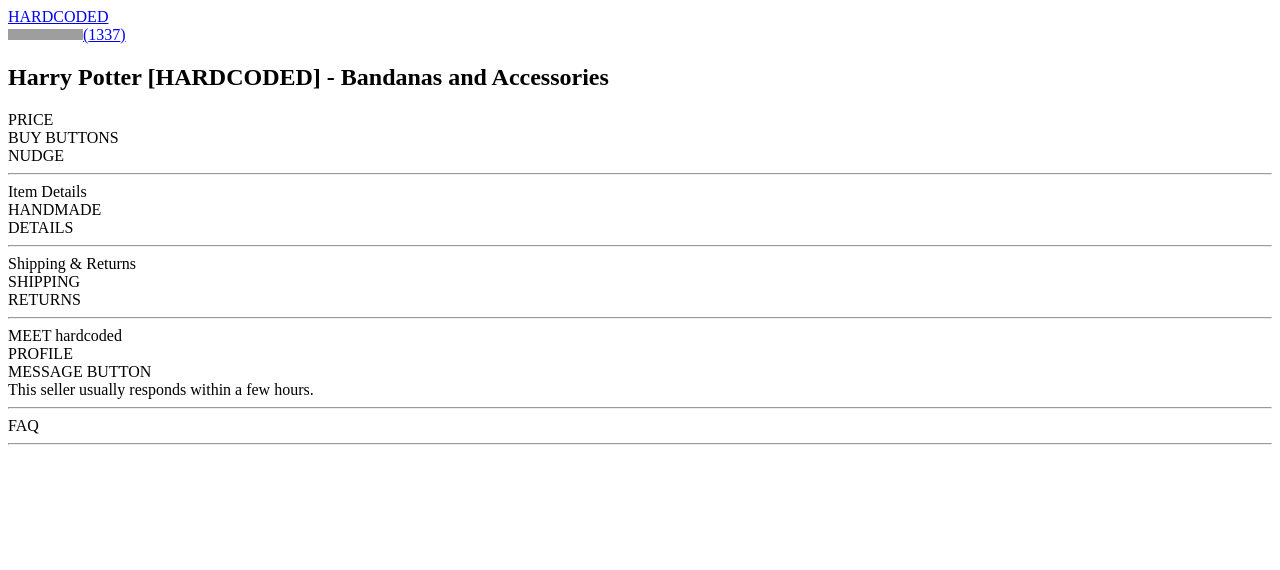
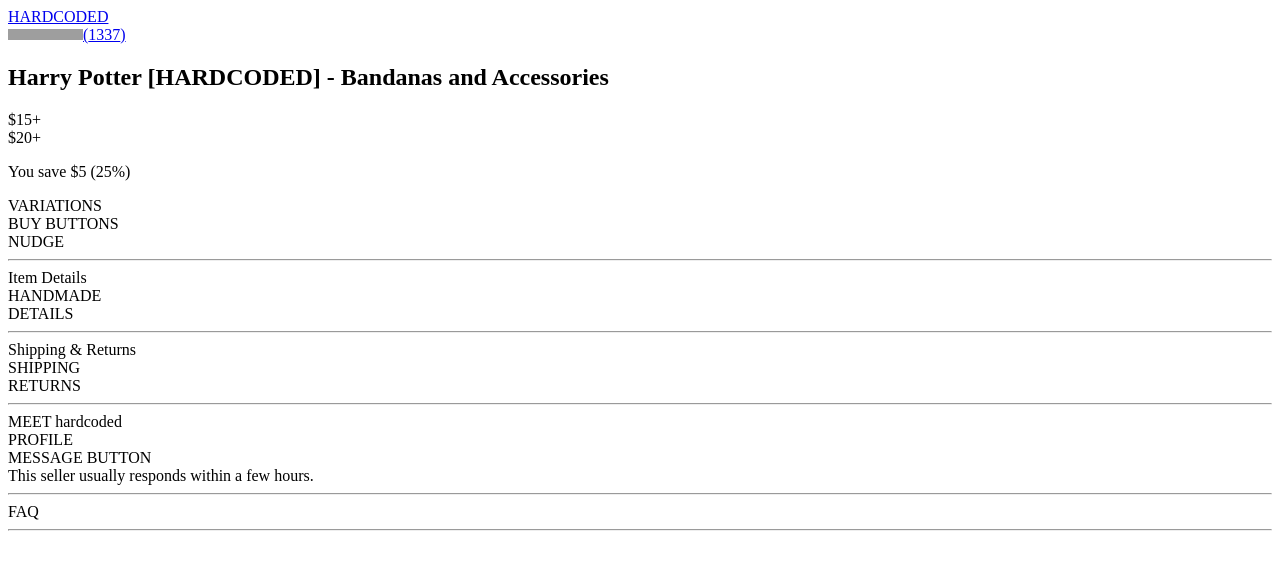
Before and after one commit to jtworm96/Jordan-service, a React app: page / in a window 1280 px wide. Shown: the top 570 px of the page. Built offline with nearby package versions, Linux system fonts and the light colour scheme; grey boxes are pictures that could not be loaded; the HTML template or start-up script is replaced by a standard one.

Commit message:
Basic price component complete

```diff
--- a/client/src/components/BuyBox/BuyBox.jsx
+++ b/client/src/components/BuyBox/BuyBox.jsx
@@ -2,6 +2,7 @@
 import Reviews from './Reviews.jsx';
 import Title from './Title.jsx';
 import Price from './Price.jsx';
+import Variations from './Variations.jsx';
 import BuyButtons from './BuyButtons.jsx';
 import Nudge from './Nudge.jsx';
 
@@ -16,7 +17,8 @@
         <div className="buy-box">
             <Reviews username={"HARDCODED"} count={1337} />
             <Title title={"Harry Potter [HARDCODED] - Bandanas and Accessories"} />
-            <Price />
+            <Price saleprice={15.00} price={20.00}/>
+            <Variations />
             <BuyButtons />
             <Nudge />
         </div>
--- a/client/src/components/BuyBox/Price.jsx
+++ b/client/src/components/BuyBox/Price.jsx
@@ -1,16 +1,13 @@
 import React from 'react';
 
-export default class Price extends React.Component {
-  constructor(props) {
-    super(props);
-    this.state = {};
-  }
-
-  render () {
-    return (
-        <div className="price">
-            PRICE
-        </div>
-    )
-  }
+export default function Price(props) {
+  return (
+      <div>
+          <p className="pricecontainer">
+            <div className="saleprice">${props.saleprice}+</div>
+            <div className="price">${props.price}+</div>
+          </p>
+          <p className="savings">You save ${props.price-props.saleprice} ({((props.price-props.saleprice)/props.price)*100}%)</p>
+      </div>
+  )
 }
```
Also changed, not shown: 2 other files (tests, documents, lock files or other folders).
